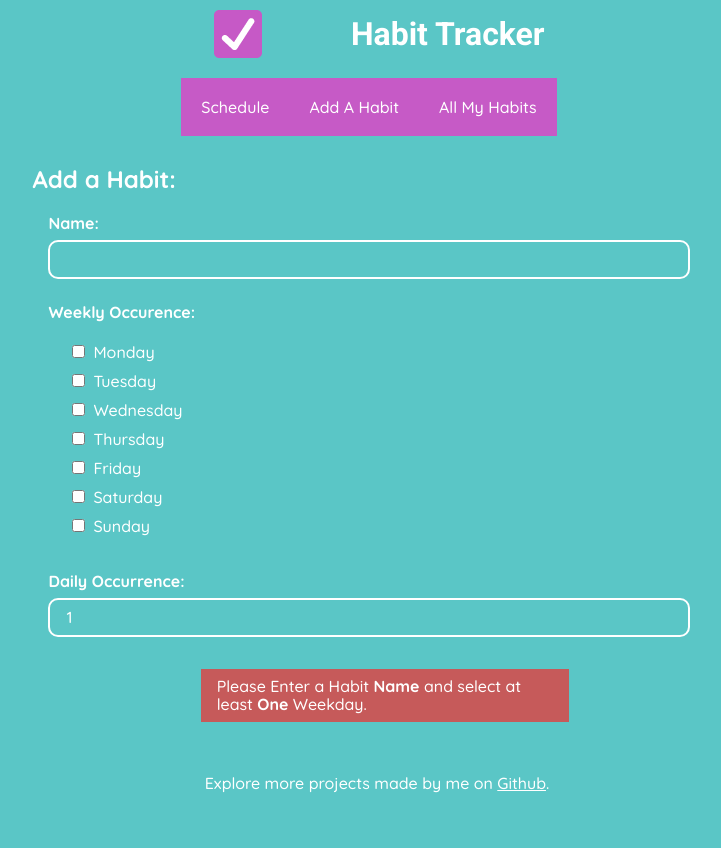
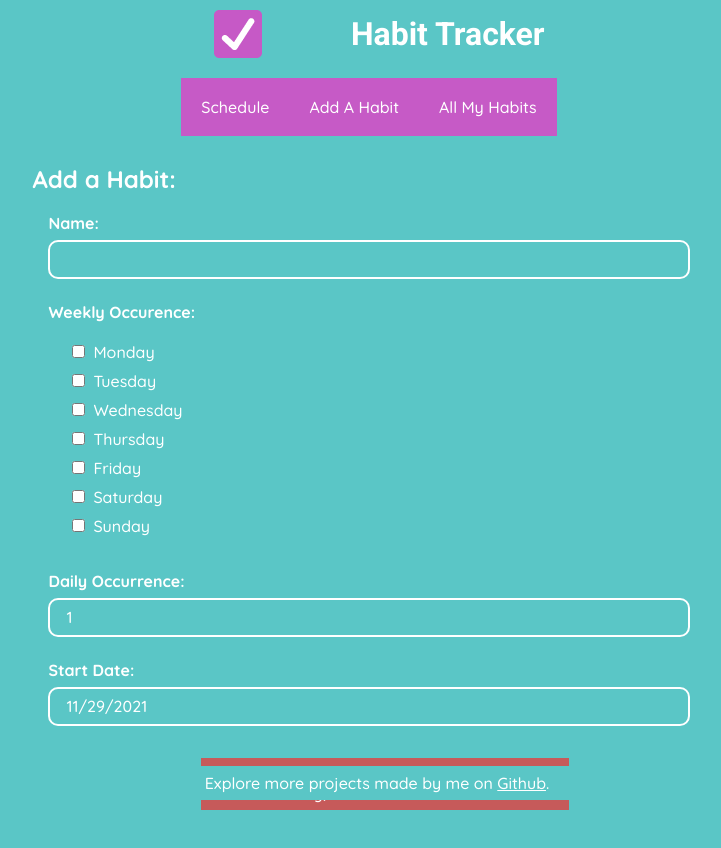
Before and after one commit to syedmwgilani/Habbit-Tracker, a React (Create React App) app: page /habit-tracker/habit-template in a window 1280 px wide. Shown: the top 848 px of the page, without its empty margins (271-992 px from the left). Before the commit the page ends 821 px from the top, so only its background shows below. Built offline with nearby package versions, Linux system fonts and the light colour scheme.

Commit message:
Added start date field to Habit Template page.

```diff
--- /dev/null
+++ b/src/FormErrors.js
@@ -0,0 +1,10 @@
+function FormErrors(props) {
+
+    return props.showMessage && (
+        <div className="mt1 pl1 pr1">
+            <span className="">{props.message}</span>
+        </div>
+    )
+}
+
+export default FormErrors
--- a/src/HabitTemplate.js
+++ b/src/HabitTemplate.js
@@ -1,12 +1,17 @@
 import { Component } from "react";
 import SaveButton from "./SaveButton";
 import WeekInput from "./WeekInput";
-const { setNestedVal, generateUIDKey } = require('./helperModule.js');
+import FormErrors from "./FormErrors";
+const { setNestedVal, generateUIDKey, addPrefix, isDate} = require('./helperModule.js');
 
 class HabitTemplate extends Component {
 
     constructor(props) {
         super(props)
+
+        const today = new Date()
+        const monthStr = (today.getMonth() + 1).toString()
+        const dateStr = today.getDate().toString()
 
         this.state = {
             name: '',
@@ -20,6 +25,10 @@ class HabitTemplate extends Component {
                 Saturday: false,
                 Sunday: false
             },
+            startDate: addPrefix(() => monthStr.length > 1, monthStr, '0')
+                        + '/' +  addPrefix(() => dateStr.length > 1, dateStr, '0')
+                        + '/' + new Date().getFullYear().toString(),
+            validDate: true
         }
     }
 
@@ -37,6 +46,16 @@ class HabitTemplate extends Component {
         const propArr = name.split('.')
         setNestedVal(copyState, propArr, value)
         this.setState(copyState)
+    }
+
+    handleDateChange(event) {
+        let value = event.target.value
+        const name = event.target.name
+
+        this.setState({
+            [name]: value,
+            validDate: isDate(value)
+        })
     }
 
     saveStateToLocalStorage() {
@@ -61,6 +80,11 @@ class HabitTemplate extends Component {
 
     setEmptyState() {
         console.log('BEFORE Set Empty State: ', this.state);
+
+        const today = new Date()
+        const monthStr = (today.getMonth() + 1).toString()
+        const dateStr = today.getDate().toString()
+
         this.setState({
             name: '',
             dailyOccurrence: 1,
@@ -73,17 +97,20 @@ class HabitTemplate extends Component {
                 Saturday: false,
                 Sunday: false
             },
+            startDate: addPrefix(() => monthStr.length > 1, monthStr, '0')
+                        + '/' +  addPrefix(() => dateStr.length > 1, dateStr, '0')
+                        + '/' + new Date().getYear().toString().slice(-2)
         })
     }
 
     render() {
         let showSaveButton = (
             <div className="validation-text-container">
-                <div className="validation-text">Please Enter a Habit <b>Name</b> and select at least <b>One</b> Weekday.</div>
+                <div className="validation-text">Please Enter a Habit <b>Name</b>, select at least <b>One</b> Weekday, and set a <b>Start Date</b>.</div>
             </div>
         )
         const weekdayChecked = Object.values(this.state.weeklyOccurrence).includes(true)
-        if (this.state.name !== '' && weekdayChecked) {
+        if (this.state.name !== '' && weekdayChecked && this.state.startDate !== '') {
             showSaveButton = (
                 <SaveButton className="save-button save-button-add"
                             classNameSaving="save-button save-button-add save-button-saving"
@@ -127,6 +154,20 @@ class HabitTemplate extends Component {
                         </label>
                     </div>
 
+                    <div className="mt1 pl1 pr1">
+                        <label htmlFor="startDateId">
+                            <b>Start Date:</b>
+                            <input type="text"
+                                id="startDateId"
+                                name="startDate"
+                                value={this.state.startDate}
+                                onChange={(event) => this.handleDateChange(event)}
+                                placeholder="MM/DD/YYYY"
+                            />
+                        </label>
+                    </div>
+                    <FormErrors showMessage={!this.state.validDate} message="Please Enter a Valid Date MM/DD/YYYY" />
+
                     <div className="button-container">
                         {showSaveButton}
                     </div>
--- a/src/helperModule.js
+++ b/src/helperModule.js
@@ -25,7 +25,7 @@ module.exports = {
     //obj - check object keys to see if id exists
     generateUIDKey: function (obj) {
         let ranNumStr = Math.floor(Math.random() * 1.0e+16).toString()
-        while(obj[ranNumStr]) {
+        while (obj[ranNumStr]) {
             ranNumStr = Math.floor(Math.random() * 1.0e+16).toString()
         }
         return ranNumStr;
@@ -45,17 +45,23 @@ module.exports = {
     dot: function (defaultVal, ...args) {
         let returnDefault = false;
 
-        if(typeof(args[0]) !== 'object')
+        if (typeof (args[0]) !== 'object')
             return defaultVal
 
-        return args.reduce( function(acc, cur) {
-            if(returnDefault)
+        return args.reduce(function (acc, cur) {
+            if (returnDefault)
                 return defaultVal;
-            if(typeof(acc[cur]) === 'undefined' || acc[cur] === null) {
+            if (typeof (acc[cur]) === 'undefined' || acc[cur] === null) {
                 returnDefault = true;
                 return defaultVal;
             }
             return acc[cur];
         })
     },
+
+    // https://stackoverflow.com/questions/1353684/detecting-an-invalid-date-date-instance-in-javascript
+    isDate: function (dateStr) {
+        const matches = dateStr.match(/^\d?\d\/(\d?\d)\/\d{4}$/);
+        return matches ? !!Date.parse(dateStr) && new Date(dateStr).getDate() === Number.parseInt(matches[1]) : false;
+    },
 }
```
Also changed, not shown: 1 other file (tests, documents, lock files or other folders).
